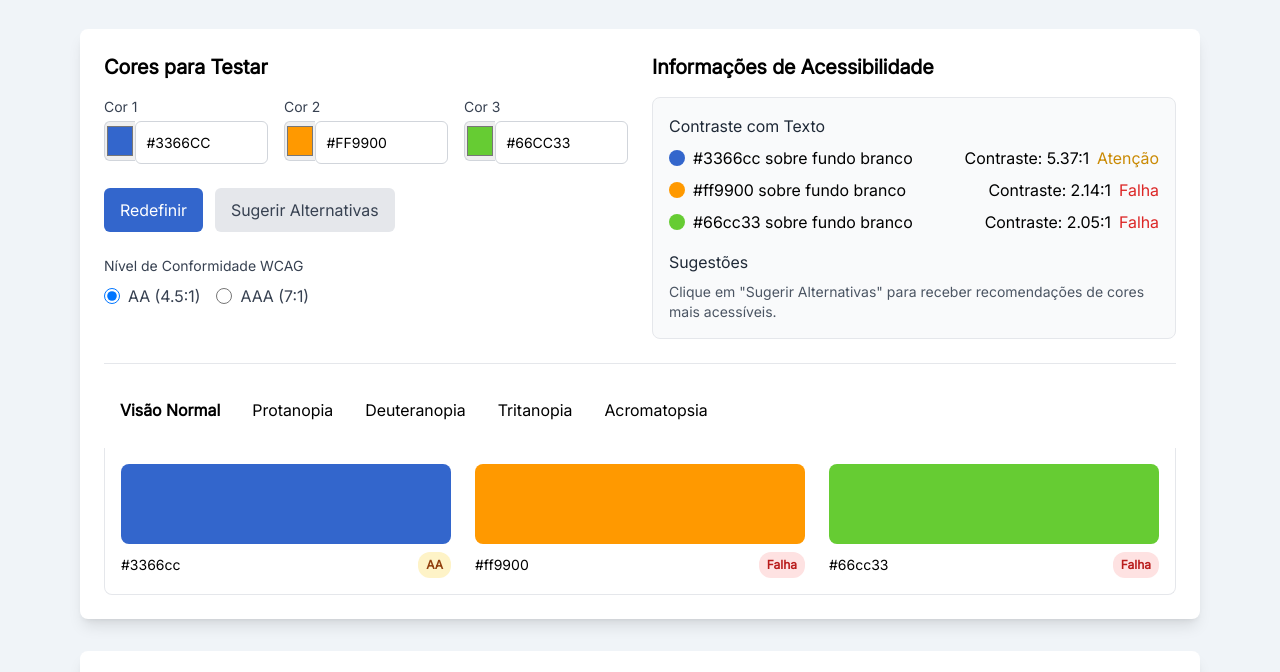
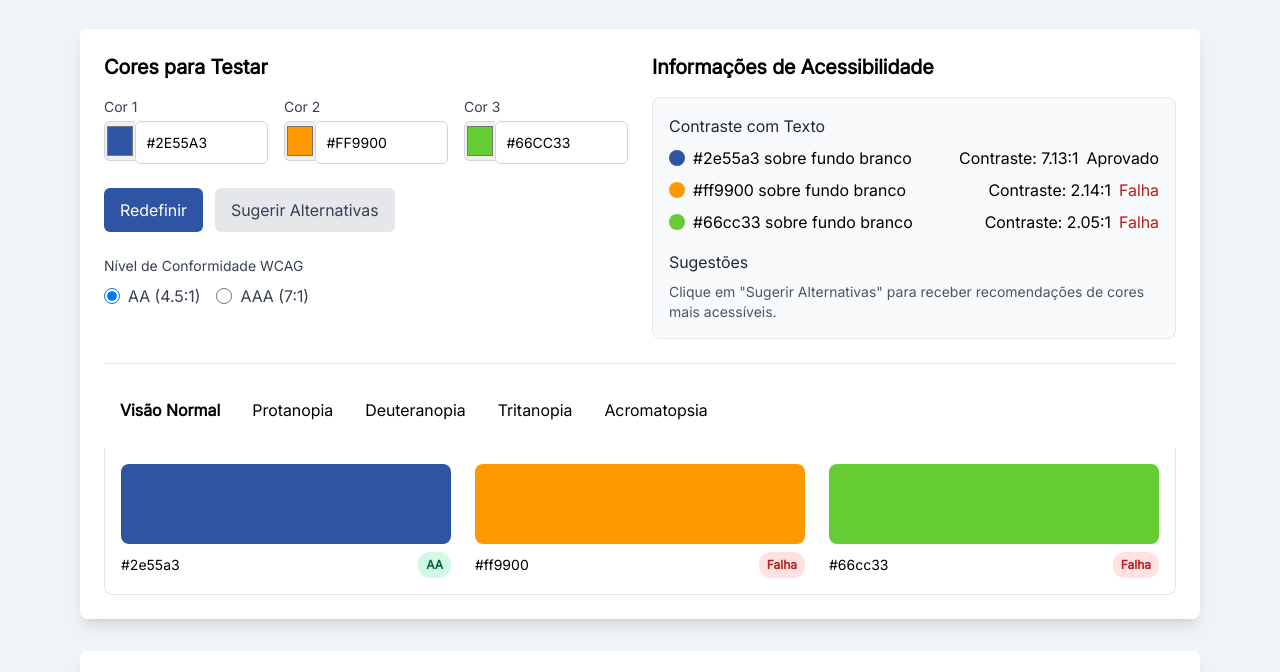
Before and after one commit to abraaoribeiro28/SimulaCor, a website: page index.html in a window 1280 px wide. Shown: the part 103-775 px from the top of the page. Drawn offline with nearby package versions, Linux system fonts and the light colour scheme; files that its build step writes are made by us from their sources.

Commit message:
feat: replace initial color palette with accessible-friendly colors

```diff
--- a/assets/css/input.css
+++ b/assets/css/input.css
@@ -31,7 +31,7 @@ body {
 }
 
 .btn-primary {
-    background-color: #3366CC;
+    background-color: #2E55A3;
     color: white;
 }
 
--- a/assets/js/script.js
+++ b/assets/js/script.js
@@ -19,7 +19,7 @@ document.addEventListener('DOMContentLoaded', function() {
     const contrastResults = document.getElementById('contrastResults');
     const suggestions = document.getElementById('suggestions');
 
-    const defaultColors = ['#3366CC', '#FF9900', '#66CC33'];
+    const defaultColors = ['#2E55A3', '#FF9900', '#66CC33'];
 
     function updateColorFromText(input, colorId) {
         const colorInput = document.getElementById(colorId);
@@ -148,7 +148,7 @@ document.addEventListener('DOMContentLoaded', function() {
 
             const statusClass = status === 'pass' ? 'text-green-600'
                 : status === 'warning' ? 'text-yellow-600'
-                    : 'text-red-600';
+                    : 'text-red-700';
 
             return `
               <div class="flex items-center justify-between">
--- a/index.html
+++ b/index.html
@@ -25,9 +25,9 @@
                         <div>
                             <label for="color1" class="block text-sm font-medium text-gray-700 mb-1">Cor 1</label>
                             <div class="flex">
-                                <input type="color" id="color1" value="#3366CC"
+                                <input type="color" id="color1" value="#2E55A3"
                                     class="h-10 w-10 rounded-l-md border border-r-0 border-gray-300">
-                                <input type="text" id="color1Text" value="#3366CC" class="color-input rounded-l-none"
+                                <input type="text" id="color1Text" value="#2E55A3" class="color-input rounded-l-none"
                                 oninput="updateColorFromText(this, 'color1')">
                             </div>
                         </div>
@@ -78,12 +78,12 @@
                             <div id="contrastResults" class="space-y-2">
                                 <div class="flex items-center justify-between">
                                     <div class="flex items-center">
-                                        <div class="w-4 h-4 rounded-full mr-2" style="background-color: #3366cc;"></div>
-                                        <span>#3366cc sobre fundo branco</span>
+                                        <div class="w-4 h-4 rounded-full mr-2" style="background-color: #2E55A3;"></div>
+                                        <span>#2E55A3 sobre fundo branco</span>
                                     </div>
                                     <div class="flex items-center">
-                                        <span class="mr-2">Contraste: 5.37:1</span>
-                                        <span class="text-yellow-600 font-medium">Atenção</span>
+                                        <span class="mr-2">Contraste: 7.13:1</span>
+                                        <span class="font-medium">Aprovado</span>
                                     </div>
                                 </div>
 
@@ -94,7 +94,7 @@
                                     </div>
                                     <div class="flex items-center">
                                         <span class="mr-2">Contraste: 2.14:1</span>
-                                        <span class="text-red-600 font-medium">Falha</span>
+                                        <span class="text-red-700 font-medium">Falha</span>
                                     </div>
                                 </div>
 
@@ -105,7 +105,7 @@
                                     </div>
                                     <div class="flex items-center">
                                         <span class="mr-2">Contraste: 2.05:1</span>
-                                        <span class="text-red-600 font-medium">Falha</span>
+                                        <span class="text-red-700 font-medium">Falha</span>
                                     </div>
                                 </div>
                             </div>
@@ -132,9 +132,9 @@
           <div class="tab-content bg-white p-4 rounded-b-lg border-t-0 border border-gray-200">
             <div id="colorDisplay" class="grid grid-cols-1 md:grid-cols-3 gap-6">
               <div class="color-sample">
-                <div class="color-box mb-2" style="background-color: #3366cc;"></div>
+                <div class="color-box mb-2" style="background-color: #2E55A3;"></div>
                 <div class="flex justify-between items-center">
-                  <span class="text-sm font-medium">#3366cc</span>
+                  <span class="text-sm font-medium">#2E55A3</span>
                   <span class="wcag-badge wcag-warning">AA</span>
                 </div>
               </div>
```
